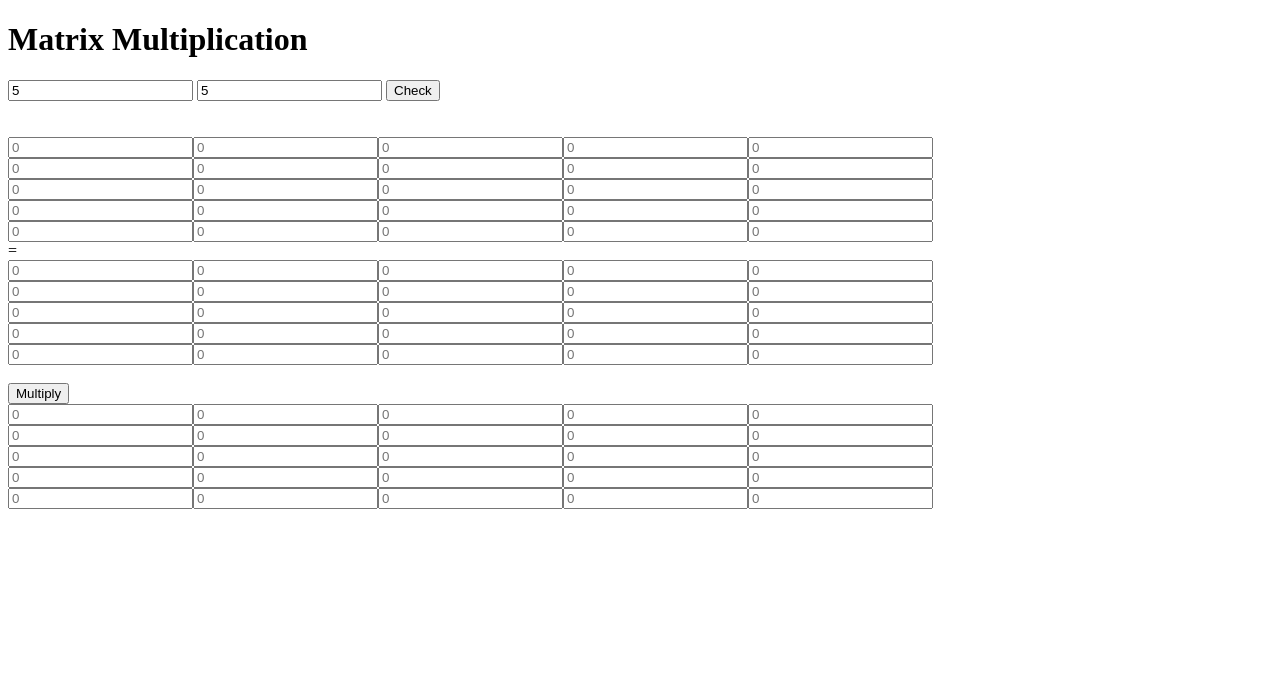
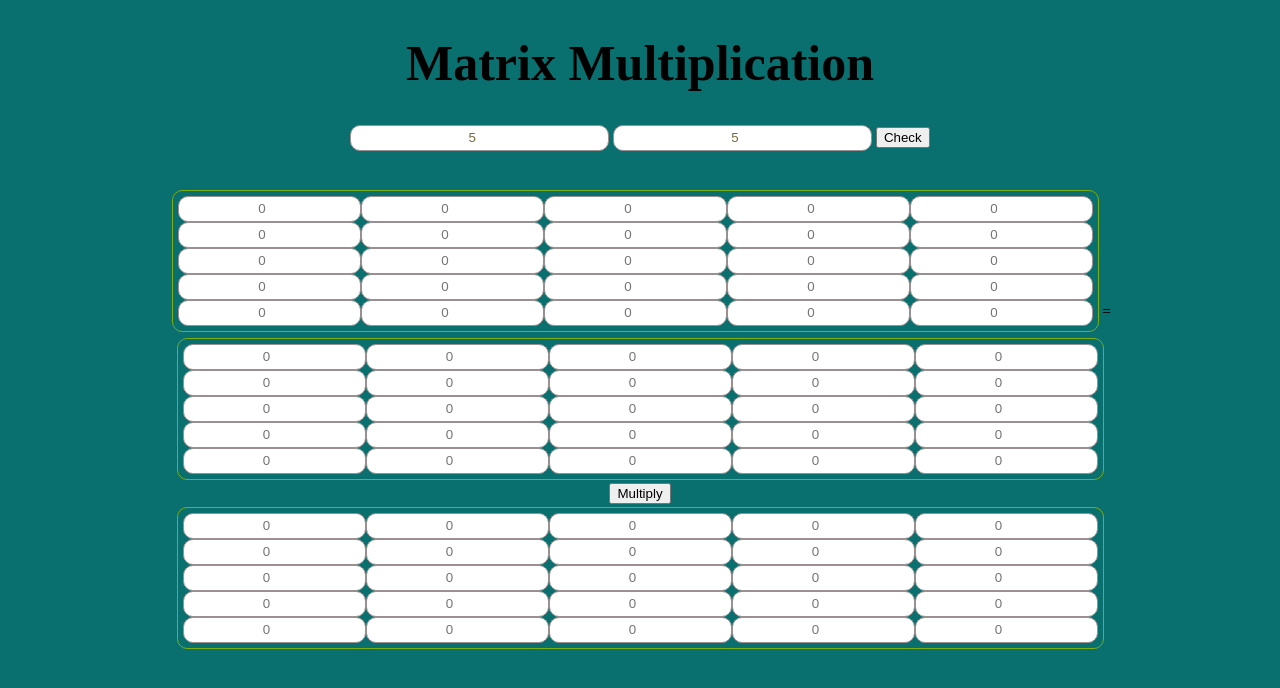
Before and after one commit to osamabinshan/matrix_multiply, a plain HTML site: page index.html in a window 1280 px wide. Both pictures are taken after typing "5", "5" into the empty fields and a click on the button "Check". Drawn offline with Linux system fonts and the light colour scheme.

Commit message:
matrix multiply

```diff
--- a/index.html
+++ b/index.html
@@ -5,6 +5,7 @@
     <meta http-equiv="X-UA-Compatible" content="IE=edge">
     <meta name="viewport" content="width=device-width, initial-scale=1.0">
     <title>Matrix Multiplication</title>
+    <link rel="stylesheet" href="style.css">
 </head>
 <body>
 
@@ -13,8 +14,8 @@
   <h1> Matrix Multiplication</h1>
   <form onsubmit="getinput(); return false">
 
-   <input type="number" min="2" id="getinput1" placeholder="number1" required>
-   <input type="number" min="2" id="getinput2" placeholder="number2" required>
+   <input type="number" min="0" id="getinput1" placeholder="number1" required>
+   <input type="number" min="0" id="getinput2" placeholder="number2" required>
     <button type="submit">Check</button>
 
       </form><br><br>
--- /dev/null
+++ b/style.css
@@ -0,0 +1,49 @@
+div {
+    text-align: center;
+}
+
+h1{
+   font-size: 50px;
+}
+
+a{
+    border: 1px solid rgb(58, 198, 156);
+    border-radius: 10px;
+    padding: 5px;
+    color: rgb(77, 117, 174);
+    background-color:rgb(156, 143, 143);
+    text-decoration: none;
+}a:hover{
+    border: 2px solid rgb(143, 70, 114);
+    color: white;
+    background-color: rgb(17, 148, 199);
+}
+
+#matrix1,
+#matrix2,
+#resultmatrix {
+
+    border: 1px solid rgb(124, 173, 17);
+    border-radius: 10px;
+    padding: 5px;
+    margin: 3px;
+    display: inline-block;
+}
+
+#matrix1>input,
+#matrix2>input,
+#resultmatrix>input,#getinput1,#getinput2 {
+    border-radius: 10px;
+    border: 1px solid rgb(156, 143, 143);
+    text-align: center;
+    line-height: 1.5;
+    padding: 2px;
+    margin: 0px;
+    color: rgb(121, 105, 62);
+}#getinput1,#getinput2{
+    width: 20%;
+}
+
+body {
+    background-color: #0a6f6f;
+}
```
